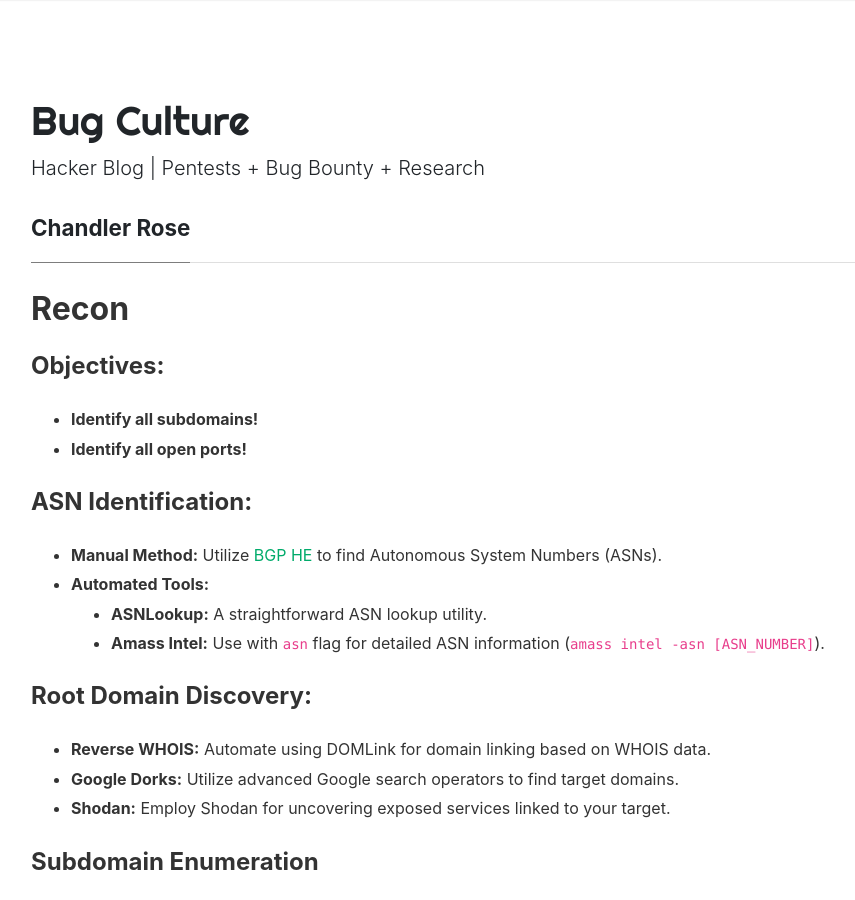
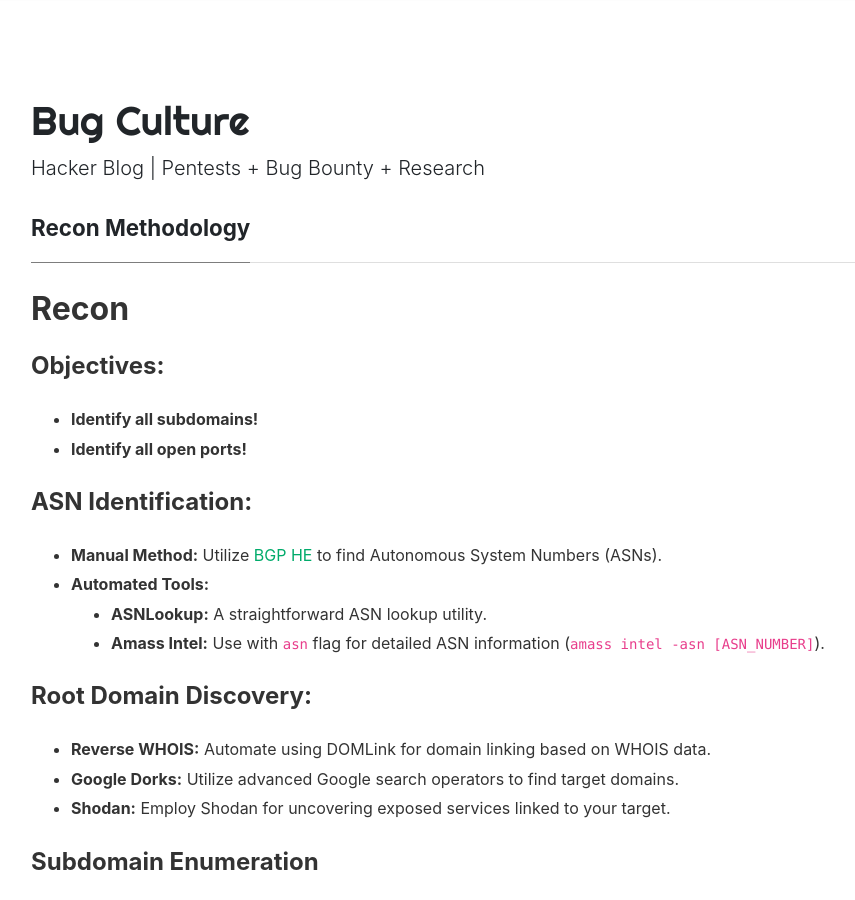
Before and after one commit to Turbul3nce/Turbul3nce.github.io, a Jekyll site: the page built from _pages/notes/recon.md, in a window 1280 px wide and 900 px high. Shown: the whole window, without its empty margins (54-909 px from the left). Built offline with Jekyll 4.4.1, drawn with Linux system fonts in a browser that asks for light colours; nearby versions of some CDN libraries; comment, search, counter and statistics services are not loaded; some of the changed text lies outside the part shown.

Commit message:
Update recon.md

```diff
--- a/_pages/notes/recon.md
+++ b/_pages/notes/recon.md
@@ -1,8 +1,8 @@
 ---
 layout: page
-title: Chandler Rose
+title: Recon Methodology
 permalink: /notes/recon-methodology
-comments: true
+comments: false
 ---
 
 ## Recon
```
